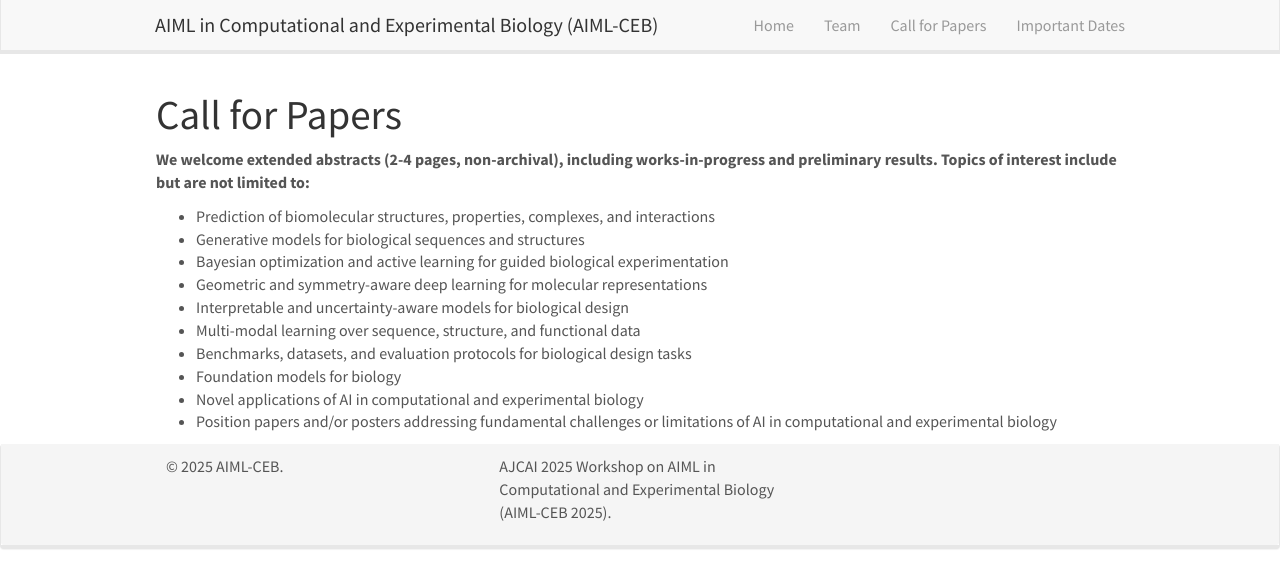
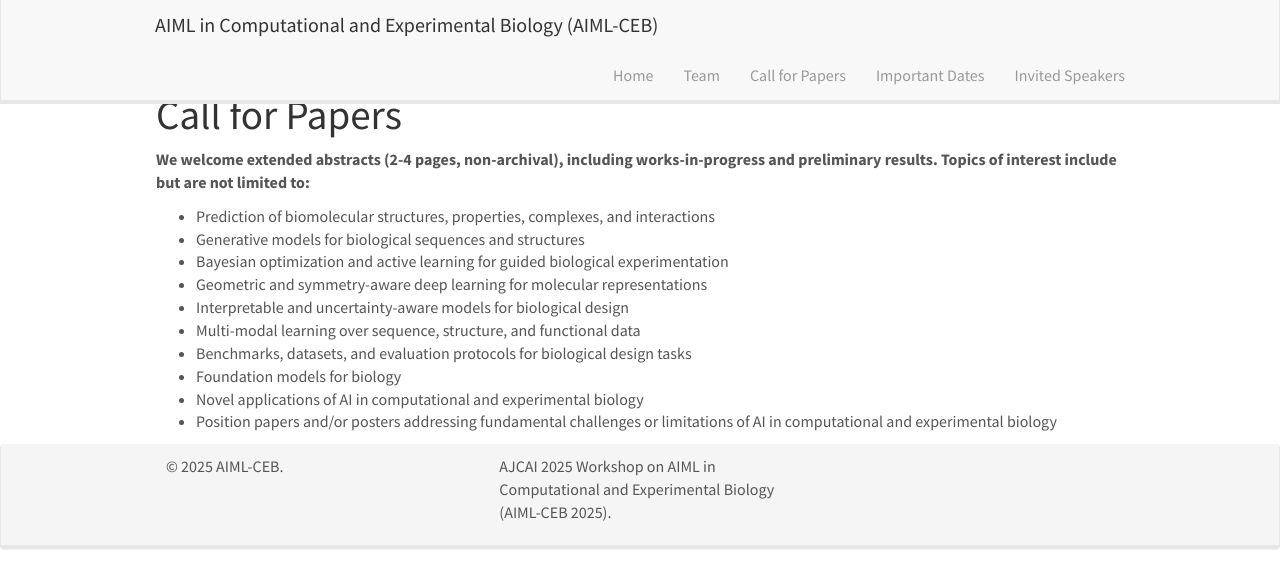
Before and after one commit to wokas36/wokas36.github.io, a Jekyll site: the page built from _pages/openings.md, in a window 1280 px wide. Shown: the top 588 px of the page. Built offline with Jekyll 4.4.1, drawn with Linux system fonts in a browser that asks for light colours; nearby versions of some CDN libraries.

Commit message:
init_commit_16

```diff
--- a/_includes/header.html
+++ b/_includes/header.html
@@ -14,9 +14,10 @@
 	  <ul class="nav navbar-nav navbar-right">
 		<li><a href="{{ site.url }}{{ site.baseurl }}/">Home</a></li>
 		<li><a href="{{ site.url }}{{ site.baseurl }}/team">Team</a></li>
-		<li><a href="{{ site.url }}{{ site.baseurl }}/vacancies">Call for Papers</a></li>
+        <li><a href="{{ site.url }}{{ site.baseurl }}/call_for_papers">Call for Papers</a></li>
+<!-- 		<li><a href="{{ site.url }}{{ site.baseurl }}/vacancies">Call for Papers</a></li> -->
 		<li><a href="{{ site.url }}{{ site.baseurl }}/publications">Important Dates</a></li>
-<!-- 		<li><a href="{{ site.url }}{{ site.baseurl }}/research">Research</a></li> -->
+		<li><a href="{{ site.url }}{{ site.baseurl }}/research">Invited Speakers</a></li>
 	<!-- li><a href="{{ site.url }}{{ site.baseurl }}/pictures">(Pics)</a></li> -->
 	  </ul>
 	</div>
--- a/_pages/openings.md
+++ b/_pages/openings.md
@@ -3,7 +3,7 @@
 layout: textlay
 excerpt: "Openings"
 sitemap: false
-<!-- permalink: /vacancies -->
+<!-- permalink: /vacancies call_for_papers-->
 permalink: /call_for_papers
 ---
 
```
